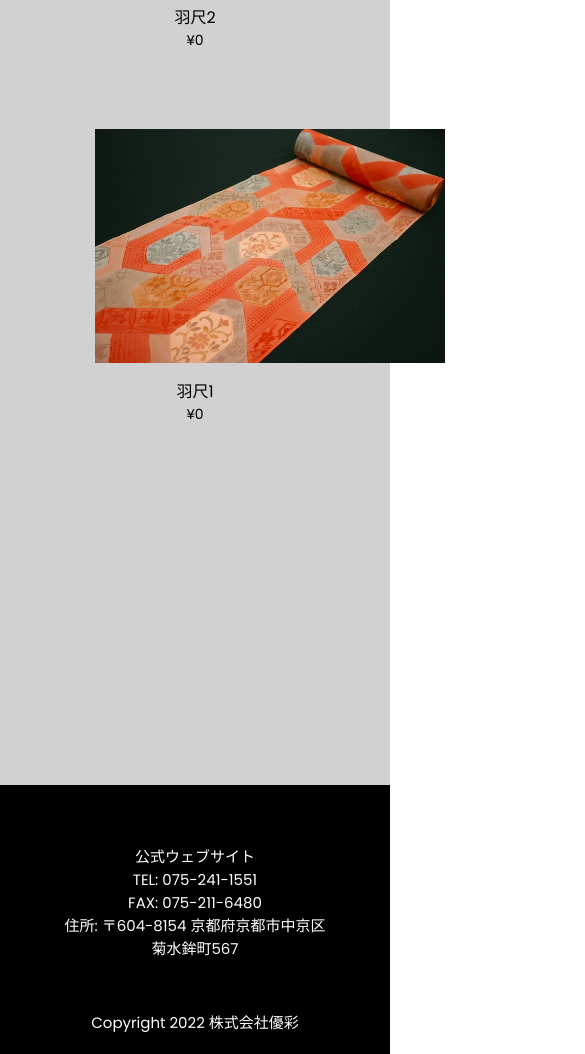
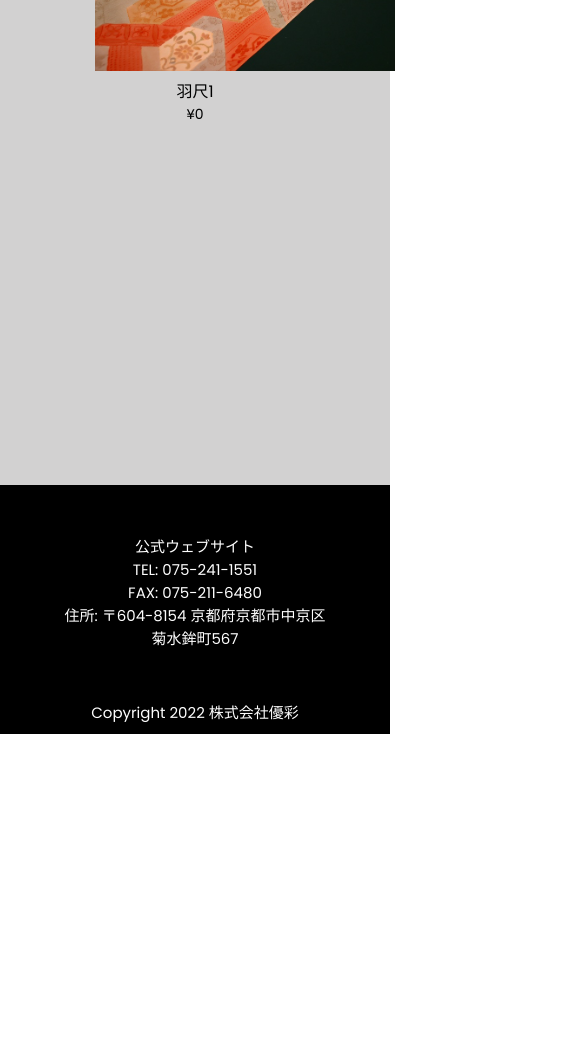
Before and after one commit to hngshma/hngshma.github.io, a plain HTML site: page index.html in a window 390 px wide. Shown: the part 3239-4293 px from the top of the page, 585 px wide, since content can reach past the window. After the commit the page ends 3973 px from the top, so only its background shows below. Drawn offline with nearby package versions, Linux system fonts and the light colour scheme; a script that the page names is missing.

Commit message:
Update style.css

```diff
--- a/style.css
+++ b/style.css
@@ -285,8 +285,8 @@ h4 {
         .container2 img {
           width: 100%;
           position: absolute;
-          width: 250px;
-          height: 190px;
+          width: 650px;
+          height: 590px;
           z-index: 1;
         }
         .single-product .row{
@@ -304,8 +304,8 @@ h4 {
           width: 100%;
         }
         .col-4 img {
-          width: 350px;
-          height: 250px;
+          width: 300px;
+          height: 200px;
           object-fit: contain;
         }
 
@@ -313,7 +313,7 @@ h4 {
           background:rgb(0, 0, 0);
           color:rgb(255, 255, 255);
           font-size: 15px;
-          padding: 60px 0 20px;
+          padding: 50px 0 10px;
         }
 
 
```
